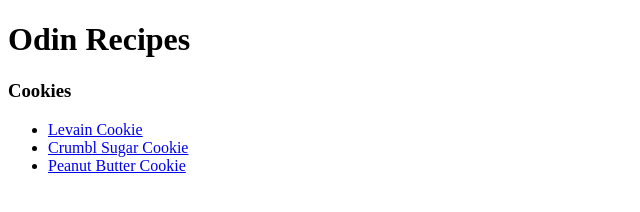
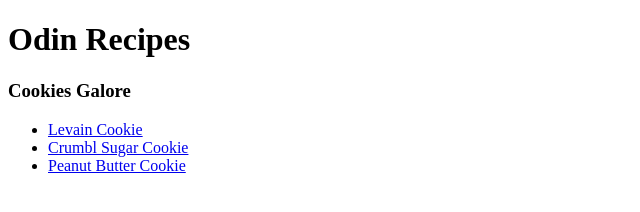
Before and after one commit to andepants/odin_recipes, a plain HTML site: page index.html in a window 1280 px wide. Shown: the full height of the page, 0-640 px from the left. Drawn offline with Linux system fonts and the light colour scheme.

```diff
--- a/index.html
+++ b/index.html
@@ -6,7 +6,7 @@
     </head>
     <body>
         <h1>Odin Recipes</h1>
-        <h3>Cookies</h3>
+        <h3>Cookies Galore</h3>
         <ul>
             <li><a href="../odin_recipes/recipes/levain_cookie.html">Levain Cookie</a></li>
             <li><a href="../odin_recipes/recipes/sugar_cookie.html">Crumbl Sugar Cookie</a></li>
```
